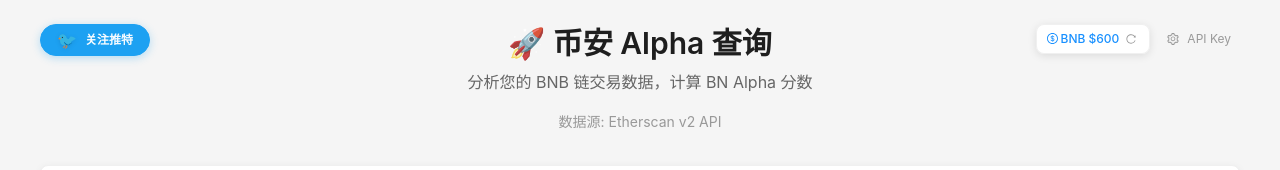
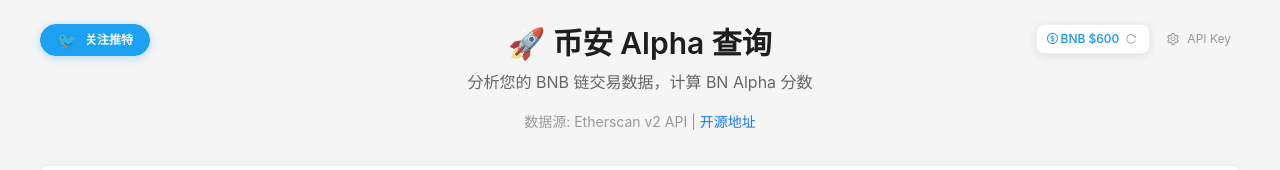
Before and after one commit to Dylanma1994/bn-alpha, a React (Vite) app: page / in a window 1280 px wide. Shown: the top 170 px of the page. Built offline with nearby package versions, Linux system fonts and the light colour scheme; no server answers.

Commit message:
feat: 添加GitHub开源地址链接
- 在页面底部数据源信息旁添加开源地址链接
- 链接指向 https://github.com/Dylanma1994/bn-alpha
- 新窗口打开，包含安全属性 rel="noopener noreferrer"
- 提升项目透明度和开源社区参与度

```diff
--- a/src/App.tsx
+++ b/src/App.tsx
@@ -302,7 +302,14 @@
             <Paragraph
               style={{ fontSize: "14px", color: "#999", marginTop: "16px" }}
             >
-              数据源: Etherscan v2 API
+              数据源: Etherscan v2 API |{" "}
+              <a
+                href="https://github.com/Dylanma1994/bn-alpha"
+                target="_blank"
+                rel="noopener noreferrer"
+              >
+                开源地址
+              </a>
             </Paragraph>
           </div>
 
```
